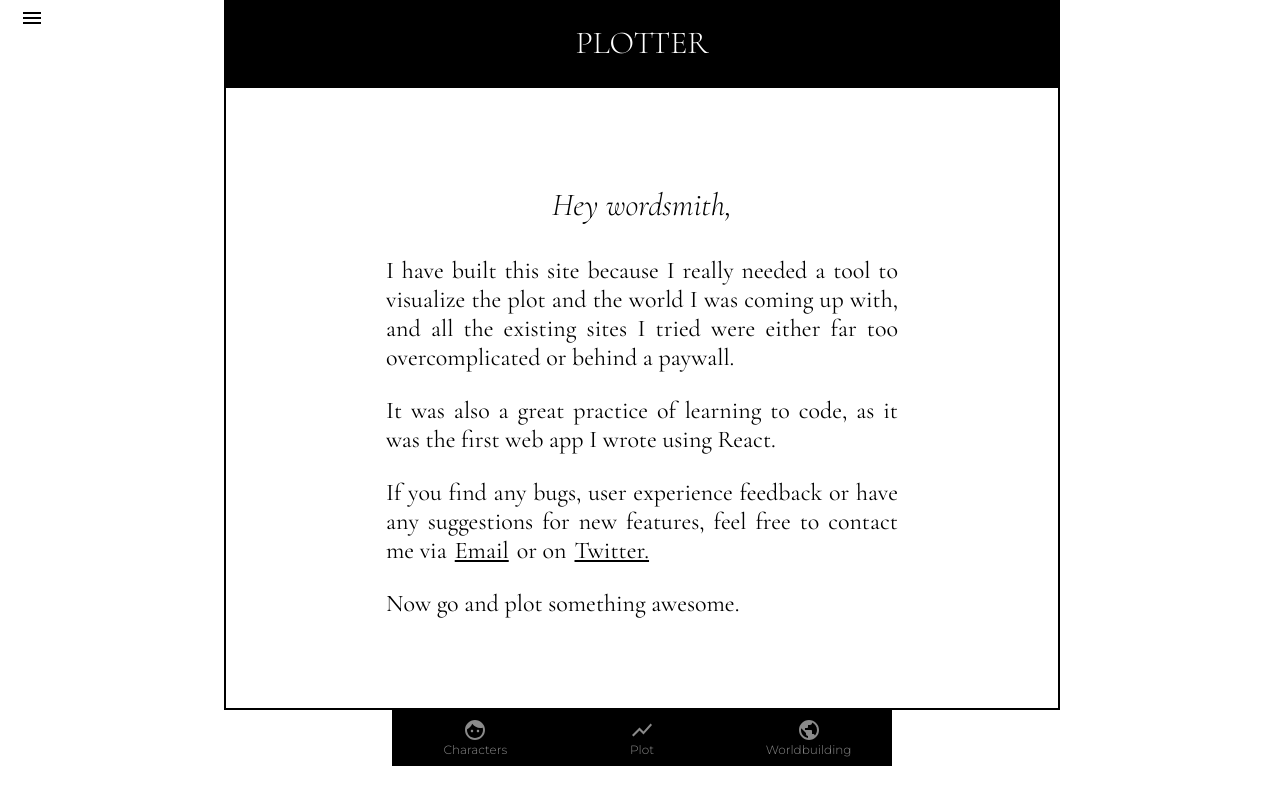
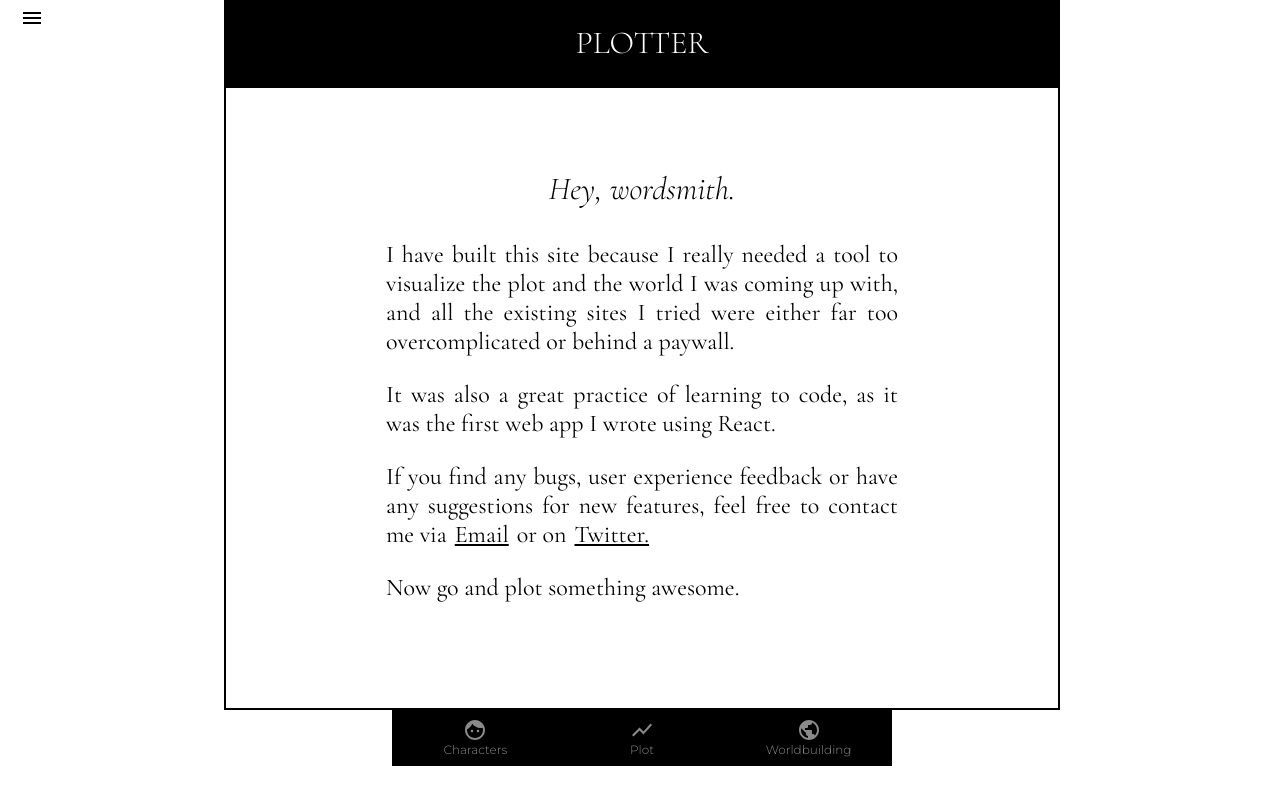
Before and after one commit to merewif/plotter, a React (Create React App) app: page /about in a window 1280 px wide. Built offline with nearby package versions, Linux system fonts and the light colour scheme.

Commit message:
Styling.

```diff
--- a/src/About.jsx
+++ b/src/About.jsx
@@ -8,9 +8,14 @@ const About = () => {
         style={{ textAlign: "justify", fontSize: "1.5rem", hyphens: "auto" }}
       >
         <p
-          style={{ textAlign: "center", fontSize: "2rem", fontStyle: "italic" }}
+          style={{
+            textAlign: "center",
+            fontSize: "2rem",
+            fontStyle: "italic",
+            marginTop: 0,
+          }}
         >
-          Hey wordsmith,
+          Hey, wordsmith.
         </p>
         <p>
           I have built this site because I really needed a tool to visualize the
--- a/src/WritingResources.jsx
+++ b/src/WritingResources.jsx
@@ -4,7 +4,7 @@ const WritingResources = () => {
   const RESOURCES = [
     {
       href: "https://www.goodreads.com/book/show/19173266-write-publish-repeat",
-      name: "Writing Resources Write. Publish. Repeat by Sean Platt, Johnny B. Truant",
+      name: "Write. Publish. Repeat by Sean Platt, Johnny B. Truant",
     },
 
     {
```
